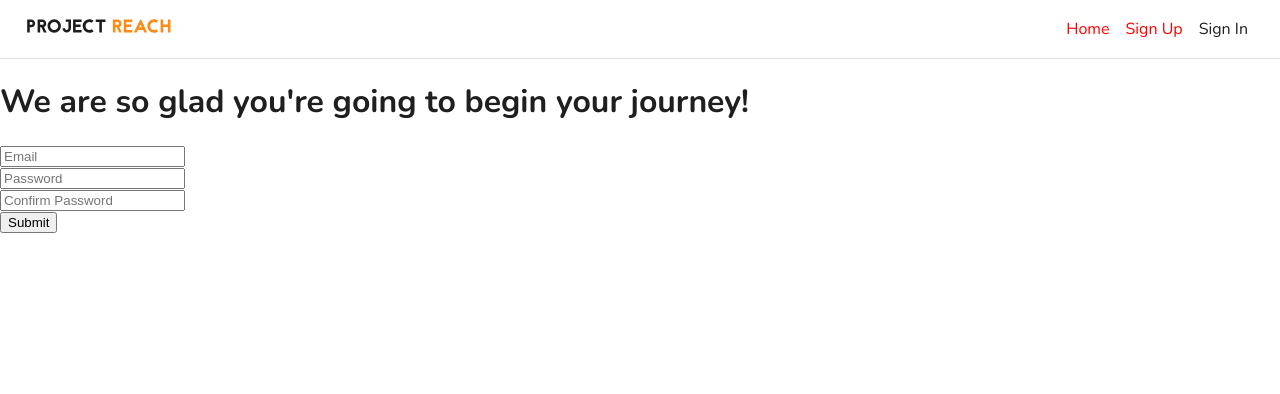
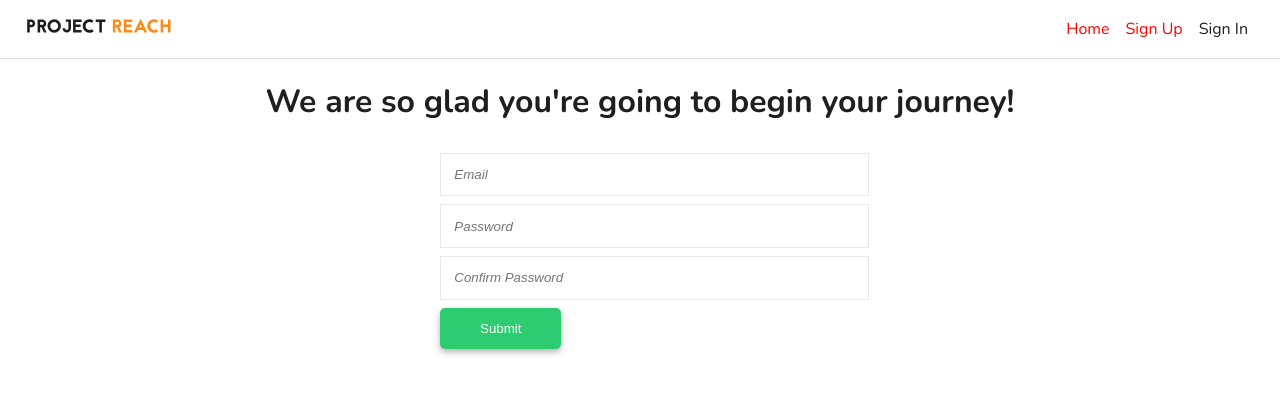
Before and after one commit to tyrelchambers/project-reach, a React app: page /signup in a window 1280 px wide. Shown: the top 394 px of the page. Built offline with nearby package versions, Linux system fonts and the light colour scheme.

Commit message:
create sign up page

```diff
--- a/src/assets/stylesheets/btn.scss
+++ b/src/assets/stylesheets/btn.scss
@@ -7,10 +7,15 @@
   text-decoration: none;
   border-radius: 5px;
   box-shadow: 0px 3px 6px rgba(black, 0.3);
+  border: none;
+  transition: all 0.2s ease;
 }
 
 .btn-primary {
   background-color: $secondary;
   color: white;
 
+  &:hover {
+    background-color: darken($secondary, 10%);
+  }
 }
--- /dev/null
+++ b/src/assets/stylesheets/forms.scss
@@ -0,0 +1,20 @@
+@import '../../colours.scss';
+
+.form {
+  width: 100%;
+  max-width: 400px;
+}
+
+.input {
+  width: 100%;
+  border: 1.5px solid $hr;
+  padding: 1em;
+
+  &::placeholder {
+    font-style: italic;
+  }
+}
+
+.form-group {
+  margin: 0.5em 0;
+}
--- /dev/null
+++ b/src/components/Forms/Form.js
@@ -0,0 +1,21 @@
+import React from 'react';
+
+const Form = (props) => (
+  <form className="form">
+    <div className="form-group">
+      <input type="email" placeholder="Email" className="input"/>
+    </div>
+
+    <div className="form-group">
+      <input type="password" placeholder="Password" className="input"/>
+    </div>
+
+    <div className="form-group">
+      <input type="password" placeholder="Confirm Password" className="input"/>
+    </div>
+
+    <button type="submit" onClick={props.clicked} className="btn btn-primary">Submit</button>
+  </form>
+)
+
+export default Form;
--- a/src/components/Forms/SignupForm.js
+++ /dev/null
@@ -1,23 +0,0 @@
-import React, { Component } from 'react';
-
-export default class SignupForm extends Component {
-  render() {
-    return(
-      <form>
-        <div className="form-group">
-          <input type="email" placeholder="Email"/>
-        </div>
-
-        <div className="form-group">
-          <input type="password" placeholder="Password"/>
-        </div>
-
-        <div className="form-group">
-          <input type="password" placeholder="Confirm Password"/>
-        </div>
-
-        <button type="submit">Submit</button>
-      </form>
-    );
-  }
-}
--- a/src/components/ProjectList/ProjectList.js
+++ b/src/components/ProjectList/ProjectList.js
@@ -4,9 +4,6 @@ import './ProjectList.scss';
 const projects = require('../../projects.json');
 
 export default class ProjectList extends Component {
-
-
-
   render() {
     return(
       <div className="project-list">
--- a/src/index.scss
+++ b/src/index.scss
@@ -1,5 +1,6 @@
 @import './colours.scss';
 @import './assets/stylesheets/btn.scss';
+@import './assets/stylesheets/forms.scss';
 
 body,
 html {
--- a/src/pages/SignupPage/SignupPage.js
+++ b/src/pages/SignupPage/SignupPage.js
@@ -1,13 +1,13 @@
 import React, { Component } from 'react';
 import './SignupPage.scss';
-import SignupForm from '../../components/Forms/SignupForm';
+import Form from '../../components/Forms/Form';
 
 export default class SignupPage extends Component {
   render() {
     return(
-      <div className="container center">
+      <div className="container center column ai-c">
         <h1>We are so glad you're going to begin your journey!</h1>
-        <SignupForm/>
+        <Form />
       </div>
     );
   }
```
